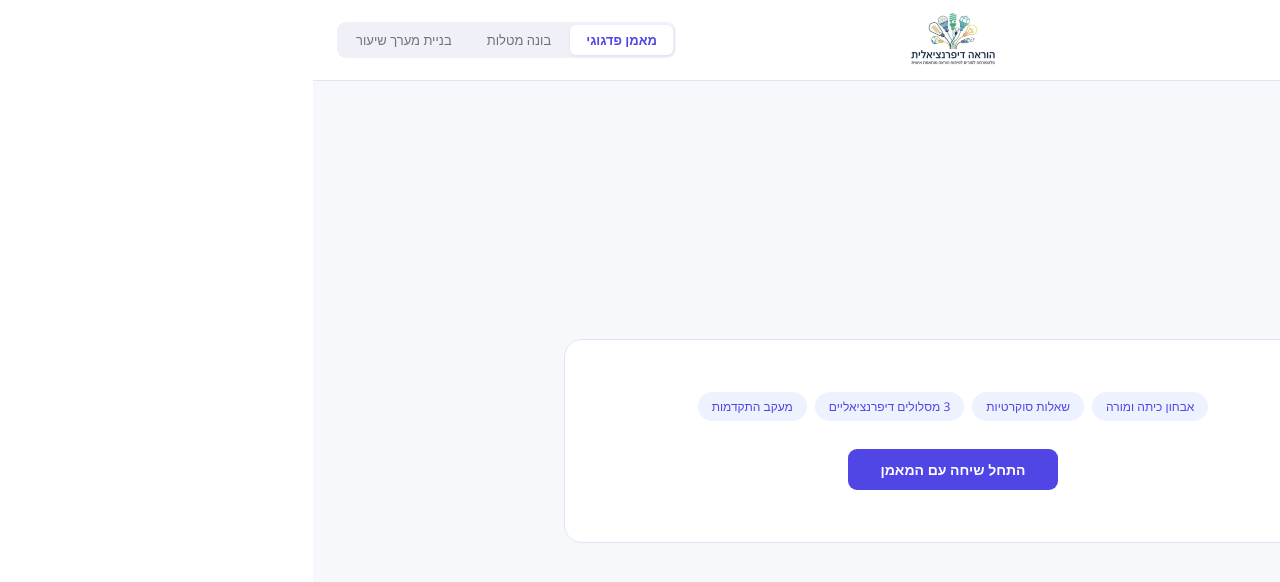
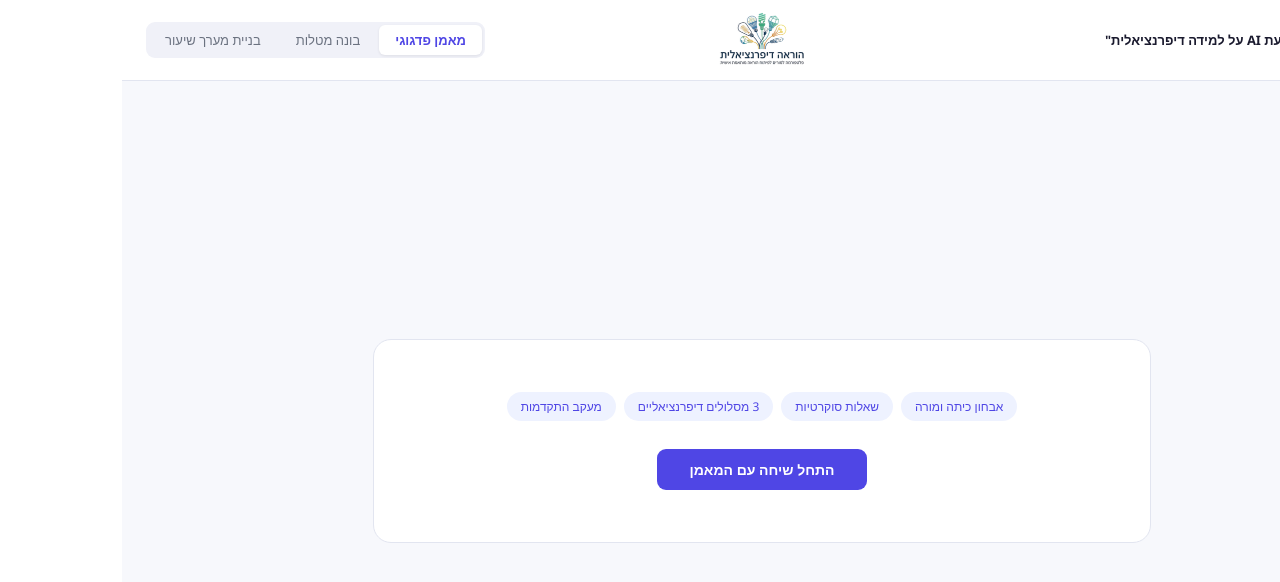
Before and after one commit to crudo1986-dotcom/lesson-plan-agent, a Next.js app: page / in a window 1280 px wide. Shown: the top 582 px of the page. Built offline with nearby package versions, Linux system fonts and the light colour scheme.

Commit message:
Update page.js

```diff
--- a/app/page.js
+++ b/app/page.js
@@ -176,9 +176,9 @@ export default function App(){
   return(
     <div style={{direction:"rtl",fontFamily:"'Segoe UI','Arial Hebrew',Arial,sans-serif",minHeight:"100vh",display:"flex",flexDirection:"column",background:BG}}>
       <nav style={{background:WH,borderBottom:`1px solid ${G200}`,padding:"0 24px",display:"flex",alignItems:"center",justifyContent:"space-between",height:80,flexShrink:0,position:"relative"}}>
-        <div style={{fontSize:13,fontWeight:600,color:G900}}>בוט מחקר "השפעת AI על למידה דיפרנציאלית"</div>
+        <div style={{fontSize:"clamp(10px, 2vw, 13px)",fontWeight:600,color:G900,flexShrink:1,overflow:"hidden",textOverflow:"ellipsis",whiteSpace:"nowrap",maxWidth:"30vw"}}>בוט מחקר "השפעת AI על למידה דיפרנציאלית"</div>
         <img src="/Untitled design.png" alt="לוגו" style={{height:70,width:"auto",objectFit:"contain",position:"absolute",left:"50%",transform:"translateX(-50%)"}}/>
-        <div style={{display:"flex",gap:3,background:G100,borderRadius:9,padding:3}}>
+        <div style={{display:"flex",gap:3,background:G100,borderRadius:9,padding:3,overflowX:"auto",flexShrink:0,maxWidth:"60vw"}}>
           {MODES.map(m=>(
             <button key={m.id} onClick={()=>setMode(m.id)} style={{padding:"6px 16px",borderRadius:6,border:"none",cursor:"pointer",fontSize:13,fontFamily:"inherit",fontWeight:mode===m.id?600:400,background:mode===m.id?WH:"transparent",color:mode===m.id?IND:G500,boxShadow:mode===m.id?"0 1px 3px rgba(0,0,0,0.08)":"none",transition:"all 0.15s"}}>
               {m.label}
@@ -251,8 +251,8 @@ function ChatMode({systemPrompt,greeting,chips,startLabel,senderLabel}){
   const handleKey=(e)=>{if(e.key==="Enter"&&!e.shiftKey){e.preventDefault();send(input);}};
 
   if(!started) return(
-    <div style={{flex:1,display:"flex",alignItems:"center",justifyContent:"center",padding:24}}>
-      <div style={{background:WH,borderRadius:18,border:`1px solid ${G200}`,padding:"52px 48px",maxWidth:680,width:"100%",textAlign:"center"}}>
+    <div style={{flex:1,display:"flex",alignItems:"center",justifyContent:"center",padding:"16px"}}>
+      <div style={{background:WH,borderRadius:18,border:`1px solid ${G200}`,padding:"clamp(24px, 5vw, 52px) clamp(20px, 5vw, 48px)",maxWidth:680,width:"100%",textAlign:"center"}}>
 
         <div style={{display:"flex",flexWrap:"wrap",gap:8,justifyContent:"center",marginBottom:28}}>
           {chips.map(c=><span key={c} style={{padding:"6px 14px",background:IND_L,borderRadius:20,fontSize:12,color:IND,fontWeight:500}}>{c}</span>)}
```
